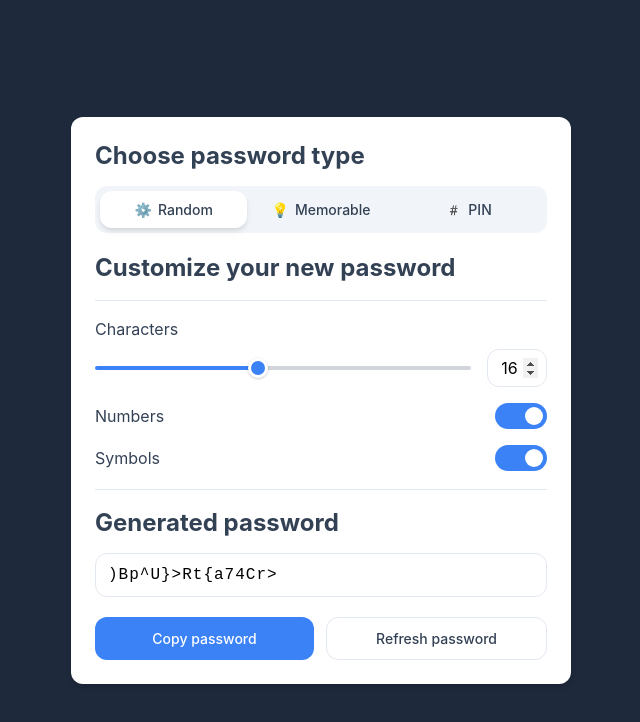
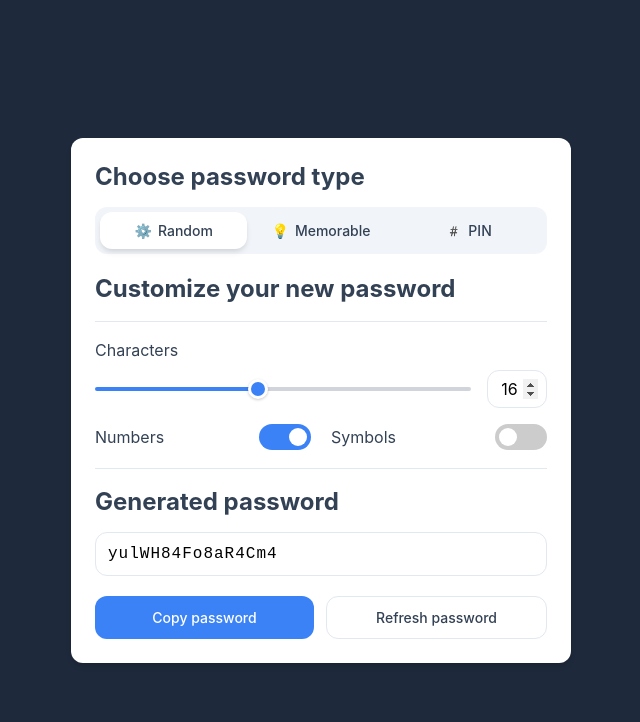
Before and after one commit to sht/passify, a plain HTML site: page index.html in a window 1280 px wide. Shown: the whole page, without its empty margins (319-959 px from the left). Drawn offline with Linux system fonts and the light colour scheme.

Commit message:
Improve toggle options layout and default settings
- Place Numbers and Symbols options in the same row
- Make Symbols unchecked by default in both HTML and JS config
- Update CSS to display toggle options horizontally

```diff
--- a/css/styles.css
+++ b/css/styles.css
@@ -136,14 +136,16 @@ input[type="number"]::-webkit-inner-spin-button {
 
 .toggle-options {
     display: flex;
-    flex-direction: column;
-    gap: 16px;
+    flex-direction: row;
+    justify-content: space-between;
+    gap: 20px;
 }
 
 .toggle-option {
     display: flex;
     justify-content: space-between;
     align-items: center;
+    flex: 1;
 }
 
 /* Toggle Switch */
--- a/index.html
+++ b/index.html
@@ -39,7 +39,7 @@
                 <div class="toggle-option">
                     <label for="symbols">Symbols</label>
                     <label class="switch">
-                        <input type="checkbox" id="symbols" checked>
+                        <input type="checkbox" id="symbols">
                         <span class="slider round"></span>
                     </label>
                 </div>
--- a/js/script.js
+++ b/js/script.js
@@ -14,7 +14,7 @@ document.addEventListener('DOMContentLoaded', function() {
         type: 'random',
         length: 16,
         numbers: true,
-        symbols: true
+        symbols: false
     };
 
     // Initialize the app
```
